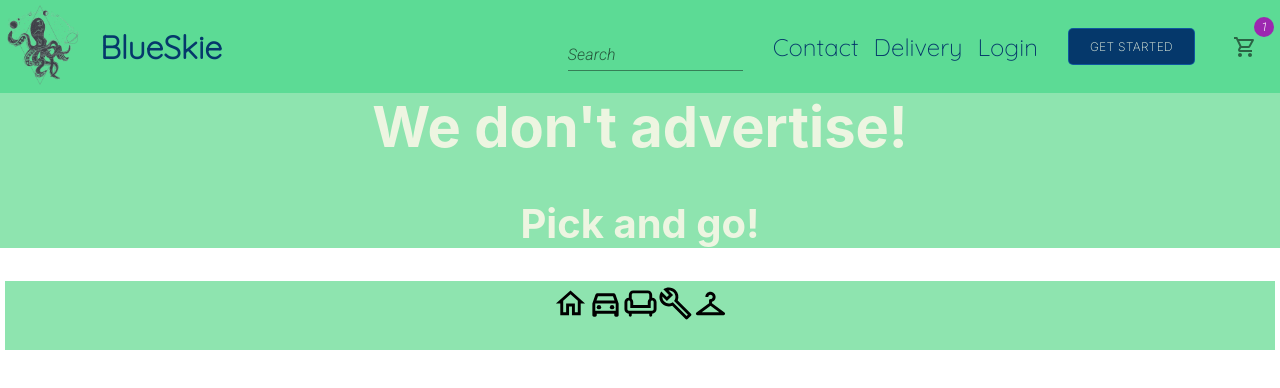
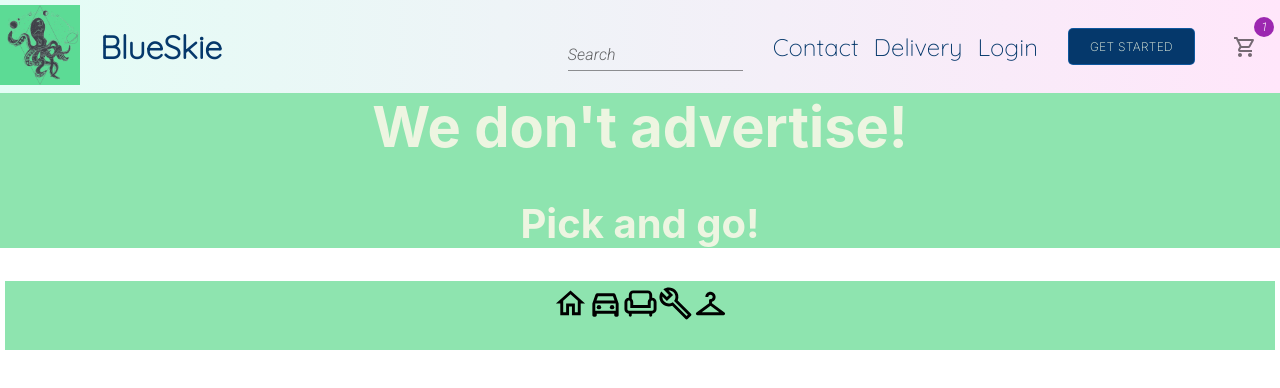
Before and after one commit to RichardPlangar/E-Commerce, a React (Create React App) app in the folder Frontend/: page / in a window 1280 px wide. Shown: the top 388 px of the page. Built offline with nearby package versions, Linux system fonts and the light colour scheme; no server answers; the HTML template or start-up script is replaced by a standard one; a web font is replaced by a local one.

Commit message:
background-image has been changed, the background of the logo has been removed

```diff
--- a/Frontend/src/components/Header/Header.scss
+++ b/Frontend/src/components/Header/Header.scss
@@ -3,7 +3,7 @@
 
 .header-container {
   width: 100%;
-  background-color: #5cdb95;
+  background-image: linear-gradient(to right, #e3fdf5 0%, #ffe6fa 100%);
   display: flex;
   justify-content: space-between;
   align-items: center;
```
